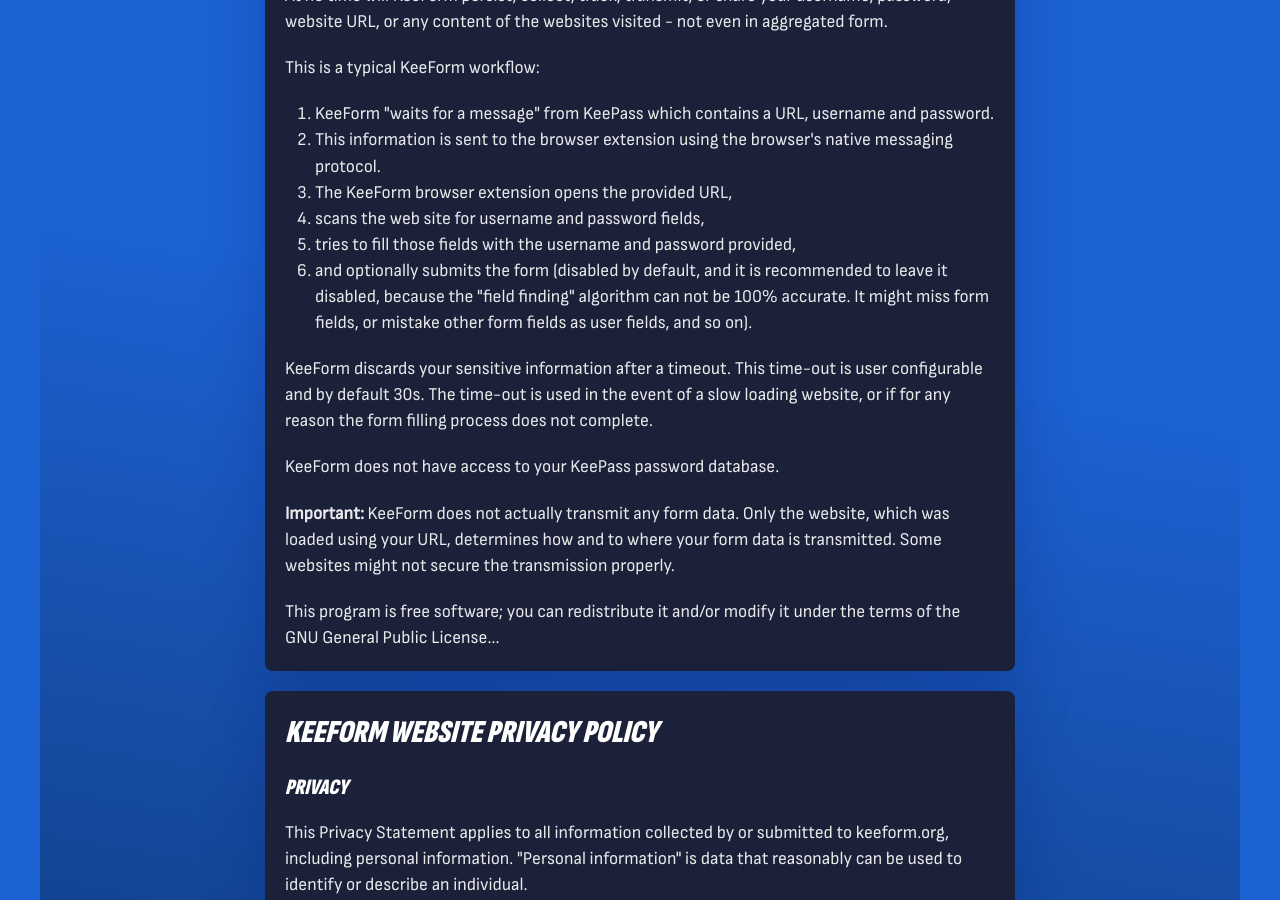
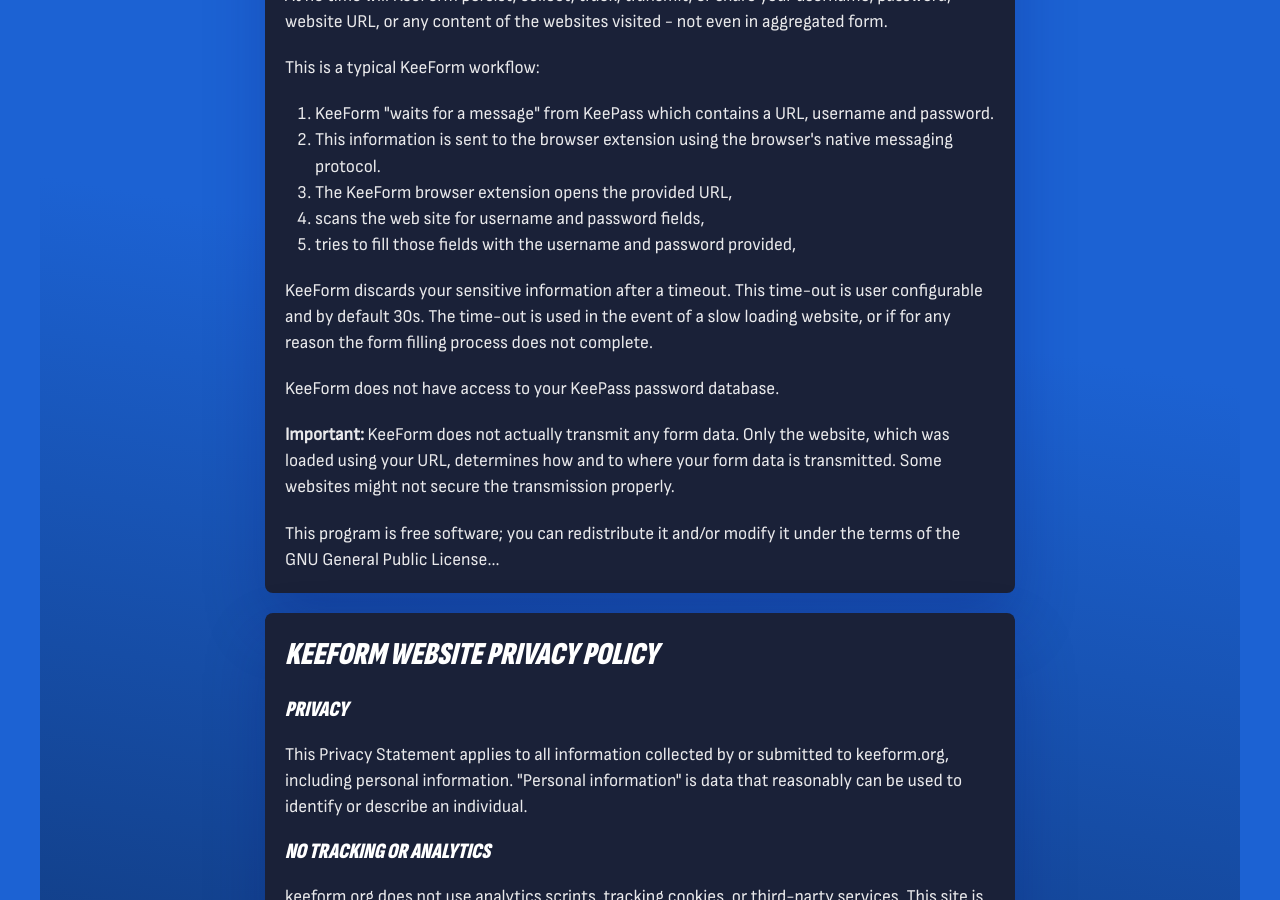
Before and after one commit to keeform/pages, a Jekyll site: the page built from keeform/privacy.html, in a window 1280 px wide and 900 px high, scrolled down 398 px. Built offline with Jekyll 4.4.1, drawn with Linux system fonts in a browser that asks for light colours.

Commit message:
remove reference to feature that has been removed

```diff
--- a/keeform/privacy.html
+++ b/keeform/privacy.html
@@ -22,7 +22,6 @@
                               <li>The KeeForm browser extension opens the provided URL,</li>
                               <li>scans the web site for username and password fields,</li>
                               <li>tries to fill those fields with the username and password provided,</li>
-                              <li>and optionally submits the form (disabled by default, and it is recommended to leave it disabled, because the "field finding" algorithm can not be 100% accurate. It might miss form fields, or mistake other form fields as user fields, and so on).</li>
                             </ol>
                             <p>KeeForm discards your sensitive information after a timeout. This time-out is user configurable and by default 30s. The time-out is used in the event of a slow loading website, or if for any reason the form filling process does not complete.</p>
                             <p>KeeForm does not have access to your KeePass password database.</p>
```
